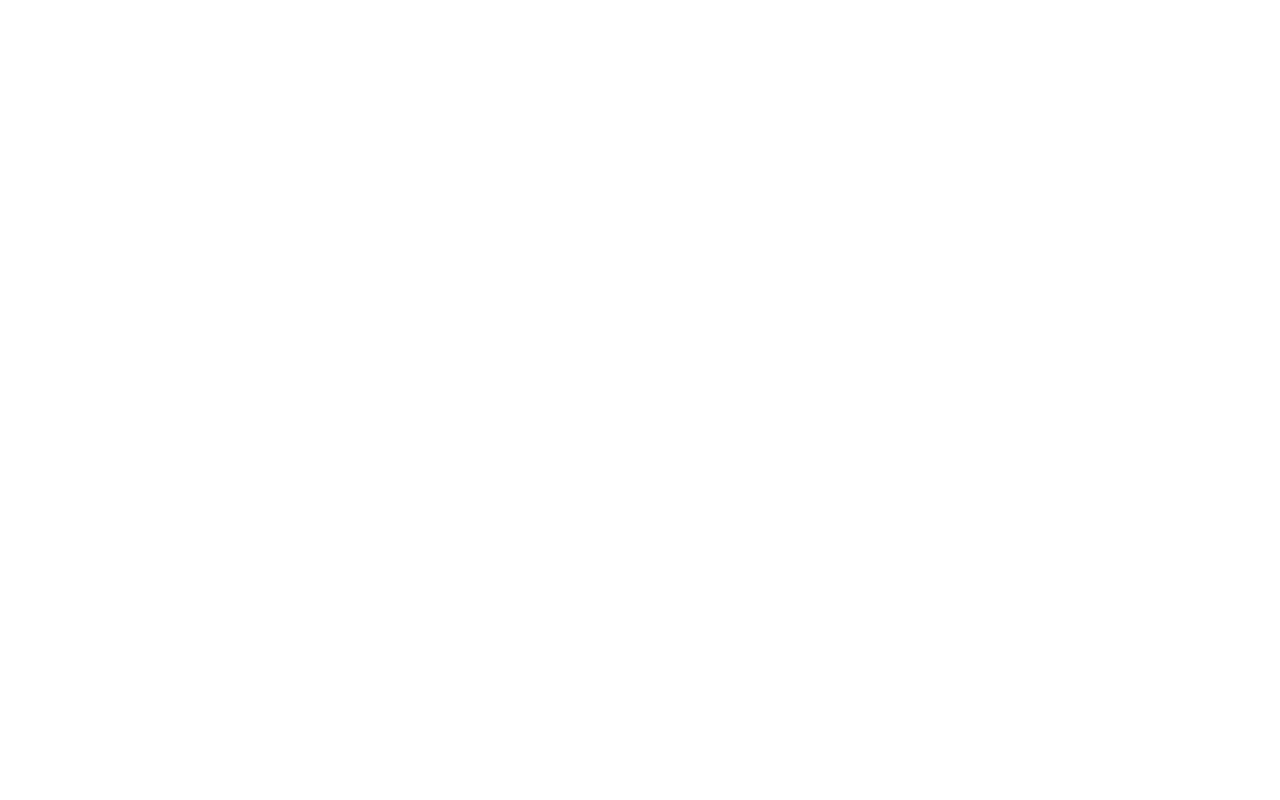
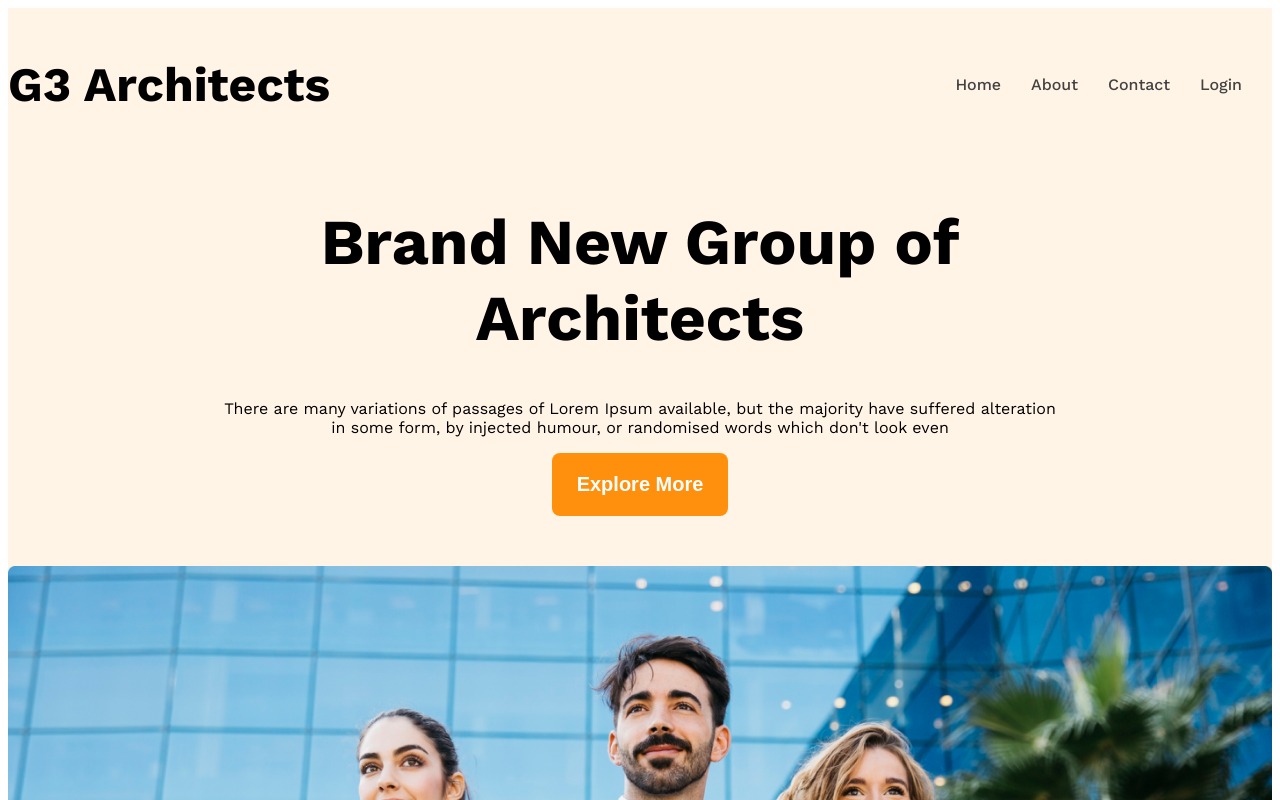
Before and after one commit to Mahbub-Zaman/G3-Architects-website, a plain HTML site: page index.html in a window 1280 px wide. Shown: the top 800 px of the page. Drawn offline with nearby package versions, Linux system fonts and the light colour scheme.

Commit message:
Header Complete

```diff
--- a/index.html
+++ b/index.html
@@ -6,9 +6,36 @@
     <title>G3 Architects</title>
     <link rel="stylesheet" href="styles/style.css">
 </head>
-<body>
-    <header>
-
+<body class="work-sans-font">
+    <header class="bg-light">
+        <nav class="navbar display-flex">
+            <h3 class="brand">G3 Architects</h3>
+            <ul class="nav-links display-flex">
+                <li class="nav-item">
+                    <a href="" class="nav-link dark-02">Home</a>
+                </li>
+                <li class="nav-item">
+                    <a href="" class="nav-link dark-02">About</a>
+                </li>
+                <li class="nav-item">
+                    <a href="" class="nav-link dark-02">Contact</a>
+                </li>
+                <li class="nav-item">
+                    <a href="" class="nav-link dark-02">Login</a>
+                </li>
+            </ul>
+        </nav>
+        <div class="banner">
+            <div class="banner-content">
+                <h1 class="banner-title">Brand New Group of Architects</h1>
+                <p class="banner-description">There are many variations of passages of Lorem Ipsum available, but the
+                    majority have suffered alteration in some form, by injected humour, or randomised words which don't
+                    look even</p>
+                <button class="btn-primary">Explore More</button>
+            </div>
+            <img class="banner-image" src="images/banner.png" alt="">
+        </div>
+        </div>
     </header>
     <main>
 
--- a/styles/style.css
+++ b/styles/style.css
@@ -0,0 +1,77 @@
+@import url('https://fonts.googleapis.com/css2?family=Work+Sans:ital,wght@0,100..900;1,100..900&display=swap');
+
+
+.work-sans-font {
+  font-family: "Work Sans", sans-serif;
+  font-optical-sizing: auto;
+  font-weight: 400;
+  font-style: normal;
+}
+/* Shared Styles */
+.display-flex{
+    display: flex;
+}
+.dark-02{
+    color: #424242;
+}
+.dark-03{
+    color: #727272;
+}
+.bg-light{
+    background-color: rgba(255, 144, 14, 0.1);
+}
+.btn-primary{
+    background-color: #ff900e;
+    color: white;
+    padding: 20px 25px;
+    font-size: 1.25rem;
+    font-weight: 600;
+    border-radius: 8px;
+    border: none;
+}
+
+/* Header Styles */
+
+/* Navbar Styles */
+.navbar{
+    justify-content: space-between;
+    align-items: center;
+}
+.brand{
+    font-weight: 700;
+    font-size: 3rem;
+}
+.nav-item{
+    list-style: none;
+    margin-right: 30px;
+}
+.nav-link{
+    text-decoration: none;
+    font-weight: 500;
+}
+.navbar, .banner{
+    max-width: 1440px;
+    margin: 0 auto;
+}
+/* Banner Styles */
+.banner-content{
+    max-width: 850px;
+    margin: 0 auto;
+    text-align: center;
+    margin-bottom: 50px;
+}
+.banner-title{
+    font-weight: 700;
+    font-size: 4rem;
+}
+.banner-image{
+    width: 100%;
+}
+
+
+/* responsive media query */
+@media screen and (max-width: 576px) {
+    .navbar, .nav-link{
+        flex-direction: column;
+    }
+}
```
